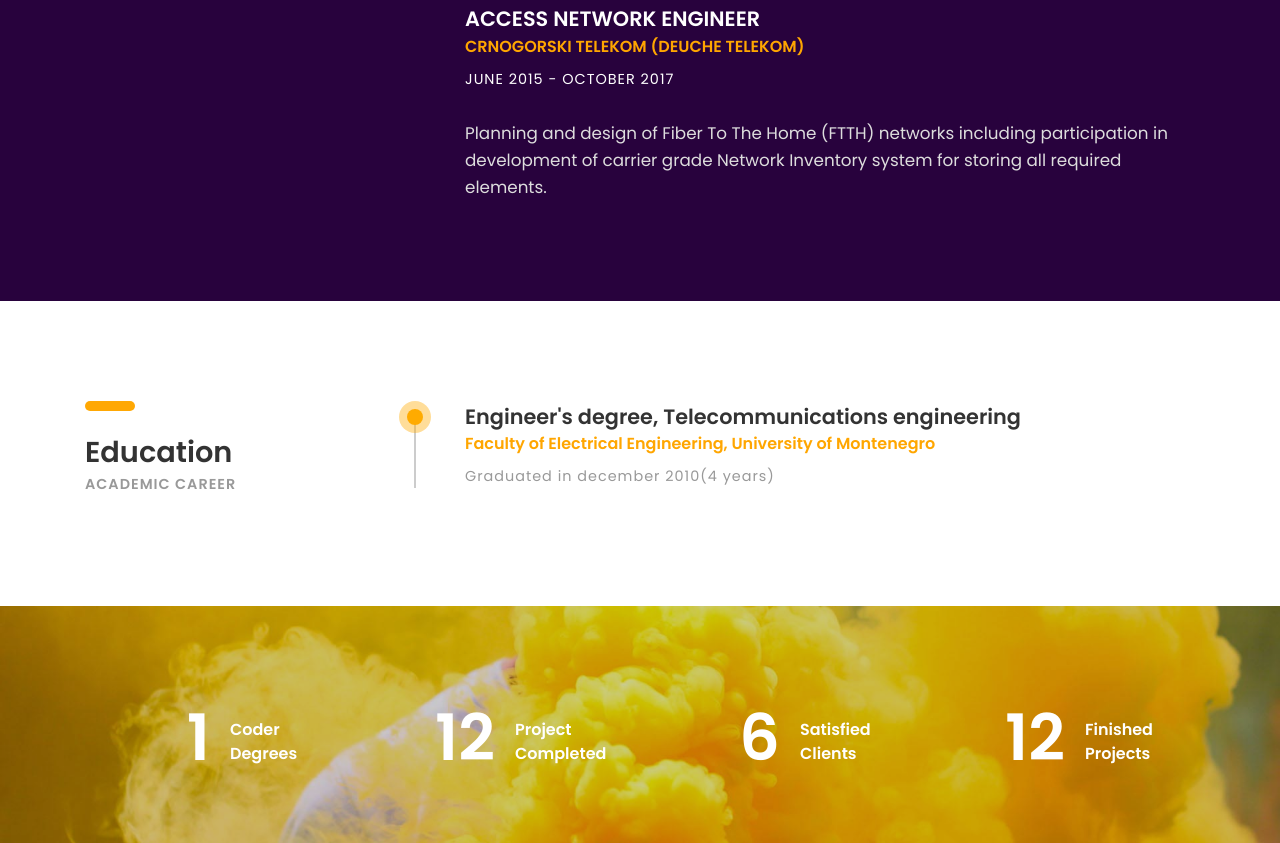
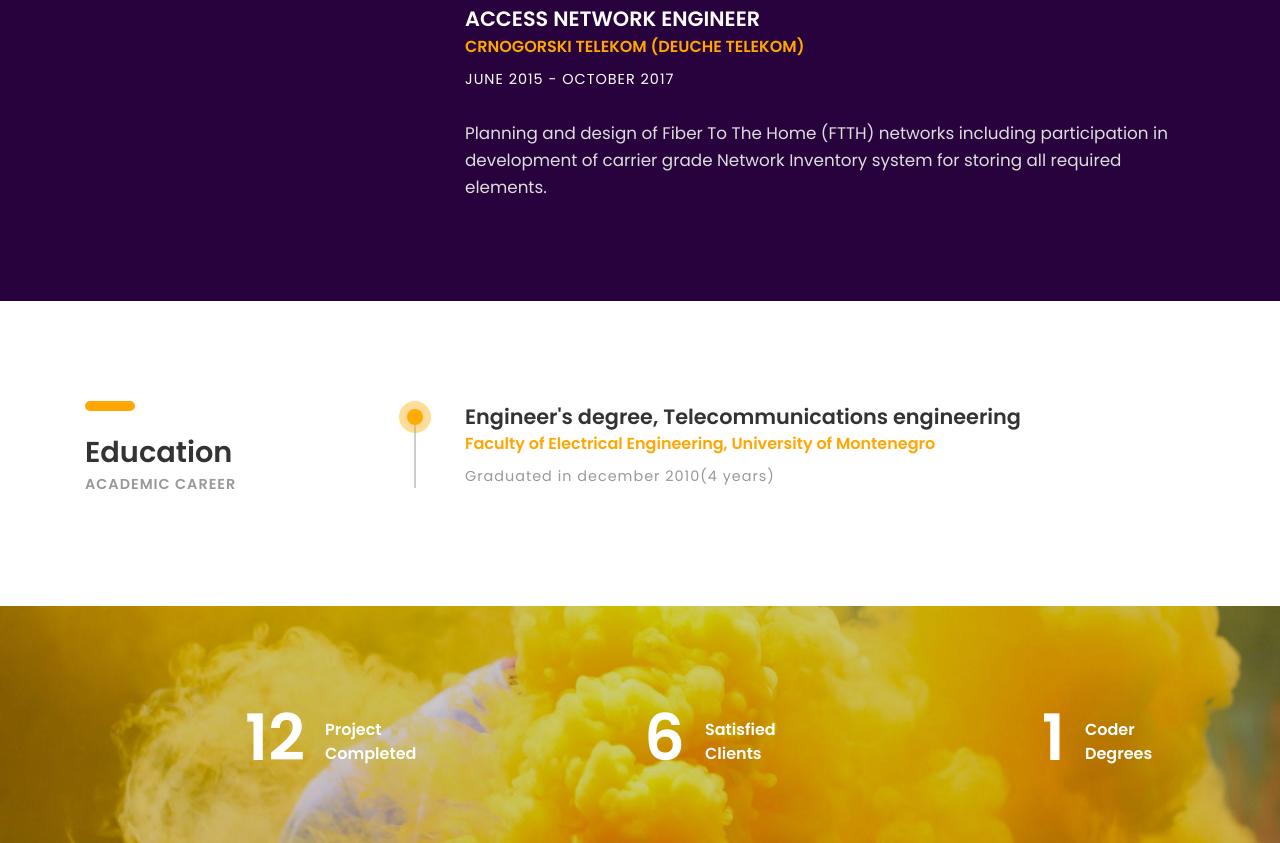
Before and after one commit to daniloradovic/daniloradovic.github.io, a plain HTML site: page index.html in a window 1280 px wide. Shown: the part 1957-2800 px from the top of the page. Drawn offline with Linux system fonts and the light colour scheme; files whose address does not match are found by name.

Commit message:
small changes

```diff
--- a/index.html
+++ b/index.html
@@ -80,10 +80,8 @@
 							<li><b>EMAIL : </b>mailman.danjo@gmail.com</li>
 						</ul>
 						<ul class="social-icons">
-							<li><a href="https://www.pinterest.com/daniloradovic/" target="_blank"><i class="ion-social-pinterest"></i></a></li>
+							<li><a href="https://github.com/daniloradovic" target="_blank"><i class="ion-social-github"></i></a></li>
 							<li><a href="https://www.linkedin.com/in/danilo-radovi%C4%87-51b1b155/" target="_blank"><i class="ion-social-linkedin"></i></a></li>
-							<li><a href="https://www.instagram.com/danjorad/?hl=en" target="_blank"><i class="ion-social-instagram"></i></a></li>
-							<li><a href="https://www.facebook.com/postar" target="_blank"><i class="ion-social-facebook"></i></a></li>
 							<li><a href="https://twitter.com/postar_danjo" target="_blank"><i class="ion-social-twitter"></i></a></li>
 						</ul>
 					</div><!-- intro -->
@@ -119,7 +117,7 @@
 							<div class="radial-prog-area margin-b-30">
 								<div class="radial-progress" data-prog-percent=".90">
 									<div></div>
-									<h6 class="progress-title">HTML5 & CSS3</h6>
+									<h6 class="progress-title">Laravel</h6>
 								</div>
 							</div><!-- radial-prog-area-->
 						</div><!-- col-sm-6-->
@@ -134,19 +132,19 @@
 						</div><!-- col-sm-6-->
 
 						<div class="col-sm-6 col-md-6 col-lg-3">
-							<div class="radial-prog-area margin-b-30">
+							<div class="radial-prog-area margin-b-50">
 								<div class="radial-progress" data-prog-percent=".90">
 									<div></div>
-									<h6 class="progress-title">Laravel</h6>
+									<h6 class="progress-title">PHP</h6>
 								</div>
 							</div><!-- radial-prog-area-->
 						</div><!-- col-sm-6-->
 
 						<div class="col-sm-6 col-md-6 col-lg-3">
-							<div class="radial-prog-area margin-b-50">
+							<div class="radial-prog-area margin-b-30">
 								<div class="radial-progress" data-prog-percent=".90">
 									<div></div>
-									<h6 class="progress-title">PHP</h6>
+									<h6 class="progress-title">HTML5 & CSS3</h6>
 								</div>
 							</div><!-- radial-prog-area-->
 						</div><!-- col-sm-6-->
@@ -261,32 +259,25 @@
 		<div class="container">
 			<div class="row">
 
-				<div class="col-sm-6 col-md-6 col-lg-3">
-					<div class="counter margin-b-30">
-						<h1 class="title"><b><span class="counter-value" data-duration="400" data-count="1">0</span></b></h1>
-						<h5 class="desc"><b>Coder Degrees</b></h5>
-					</div><!-- counter -->
-				</div><!-- col-md-3-->
-
-				<div class="col-sm-6 col-md-6 col-lg-3">
+				<div class="col-sm-4">
 					<div class="counter margin-b-30">
 						<h1 class="title"><b><span class="counter-value" data-duration="1400" data-count="12">0</span></b></h1>
 						<h5 class="desc"><b>Project Completed</b></h5>
 					</div><!-- counter -->
 				</div><!-- col-md-3-->
 
-				<div class="col-sm-6 col-md-6 col-lg-3">
+				<div class="col-sm-4">
 					<div class="counter margin-b-30">
 						<h1 class="title"><b><span class="counter-value" data-duration="700" data-count="6">0</span></b></h1>
 						<h5 class="desc"><b>Satisfied Clients</b></h5>
 					</div><!-- counter -->
 				</div><!-- col-md-3-->
 
-				<div class="col-sm-6 col-md-6 col-lg-3">
+				<div class="col-sm-4">
 					<div class="counter margin-b-30">
-						<h1 class="title"><b><span class="counter-value" data-duration="2000" data-count="12">0</span></b></h1>
-						<h5 class="desc"><b>Finished Projects</b></h5>
-					</div><!-- margin-b-30 -->
+						<h1 class="title"><b><span class="counter-value" data-duration="400" data-count="1">0</span></b></h1>
+						<h5 class="desc"><b>Coder Degrees</b></h5>
+					</div><!-- counter -->
 				</div><!-- col-md-3-->
 
 			</div><!-- row-->
@@ -296,8 +287,8 @@
 	<footer>
 		<p class="copyright">
 			<!-- Link back to Colorlib can't be removed. Template is licensed under CC BY 3.0. -->
-Copyright &copy;<script>document.write(new Date().getFullYear());</script> All rights reserved
-<!-- Link back to Colorlib can't be removed. Template is licensed under CC BY 3.0. -->
+			Copyright &copy;<script>document.write(new Date().getFullYear());</script> All rights reserved
+			<!-- Link back to Colorlib can't be removed. Template is licensed under CC BY 3.0. -->
 		</p>
 
 
```
